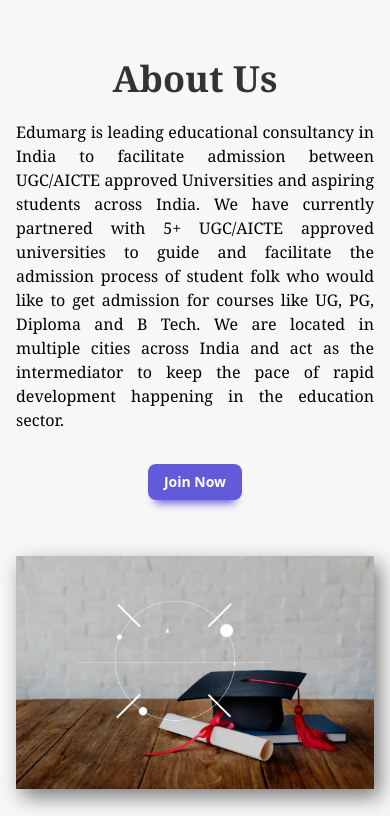
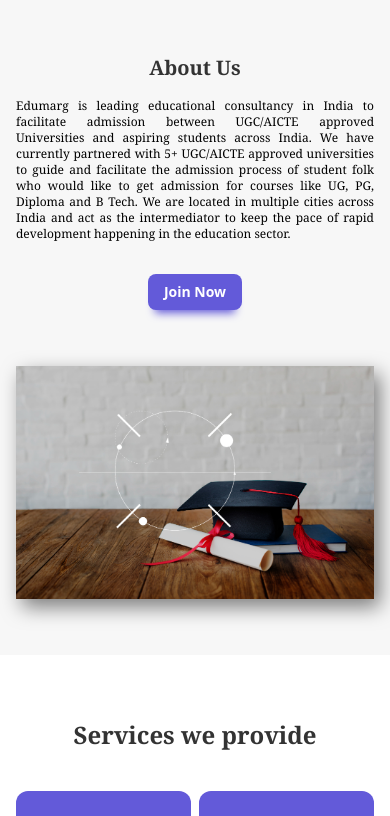
Before and after one commit to TREE-DIGITAL-MARKETING/Edumarg, a React (Vite) app: page / in a window 390 px wide. Shown: the part 828-1644 px from the top of the page. Built offline with nearby package versions, Linux system fonts and the light colour scheme.

Commit message:
mobile view

```diff
--- a/src/components/Banner/Banner.jsx
+++ b/src/components/Banner/Banner.jsx
@@ -29,10 +29,11 @@
                             whileInView={{ opacity: 1, scale: 1 }}
                             viewport={{ once: true }}
                             transition={{ duration: 0.5 }}
-                            className="text-3xl md:text-4xl font-bold font-body !leading-snug"
+                            className="text-3xl md:text-4xl font-bold font-body !leading-snug px-4 sm:px-6 md:px-0"
                         >
                             Empowering Future: Our
                         </motion.h1>
+
                         <div className="flex flex-col gap-6 px-4 sm:px-6 md:px-0">
                             <motion.div
                                 variants={FadeUp(0.2)}
@@ -42,7 +43,7 @@
                                 className="flex items-center gap-4 p-6 bg-[#635ad9] rounded-2xl hover:bg-[#219be4] text-[white] duration-300 hover:shadow-2xl"
                                 style={{ borderLeft: "6px solid #fffff", borderRight: "6px solid #ffffff" }}
                             >
-                                <p className="text-lg font-body text-white">
+                                <p className="text-lg font-body text-white sm:text-base md:text-lg">
                                     <span className="text-xl font-semibold">Mission:</span> We aim to bridge the gap between
                                     aspiring students and prestigious universities.
                                 </p>
@@ -57,9 +58,7 @@
                                 style={{ borderLeft: "6px solid #ffffff", borderRight: "6px solid #ffffff" }}
                             >
                                 <p className="text-lg font-body text-white">
-                                    <span className="text-xl font-semibold">Vision:</span> To establish Edumarg as the
-                                    most-sought after educational consultancy in India to foster a culture of continuous
-                                    learning and excellence.
+                                    <span className="text-xl font-semibold">Vision:</span> Edumarg aims to be India's leading educational consultancy, promoting a culture of continuous learning and excellence.
                                 </p>
                             </motion.div>
 
--- a/src/components/Banner/Banner2.jsx
+++ b/src/components/Banner/Banner2.jsx
@@ -11,12 +11,12 @@
                     initial={{ opacity: 0, x: 50 }}
                     whileInView={{ opacity: 1, x: 0 }}
                     transition={{ duration: 1 }}
-                    className="flex flex-col justify-center text-center md:text-left space-y-4 lg-max-w-[450px]"
+                    className="flex flex-col justify-center text-center md:text-left space-y-4 lg-max-w-[450px] md:mr-8"
                 >
-                    <h1 className="text-4xl font-bold !leading-snug font-body">
+                    <h1 className="md:text-4xl text-xl font-bold !leading-snug font-body">
                         About Us
                     </h1>
-                    <p className="text-black font-body text-justify">
+                    <p className="text-black font-body text-justify md:text-lg text-xs">
                         Edumarg is leading educational consultancy in India to facilitate admission between UGC/AICTE approved Universities
                         and aspiring students across India. We have currently partnered with 5+ UGC/AICTE
                         approved universities to guide and facilitate
--- a/src/components/Services/Services.jsx
+++ b/src/components/Services/Services.jsx
@@ -75,7 +75,7 @@
     return (
         <section id="services" className="bg-white">
             <div className="container pb-14 pt-16">
-                <h1 className="text-4xl font-bold pb-10 font-body text-center md:text-left">
+                <h1 className="md:text-4xl text-2xl font-bold pb-10 font-body text-center md:text-left">
                     Services we provide
                 </h1>
 
```
